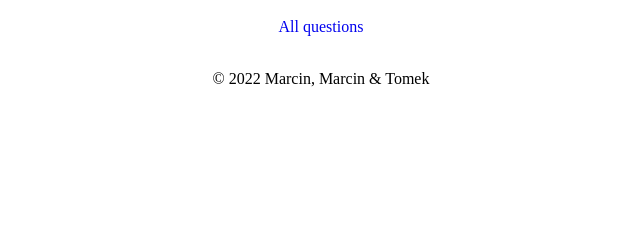
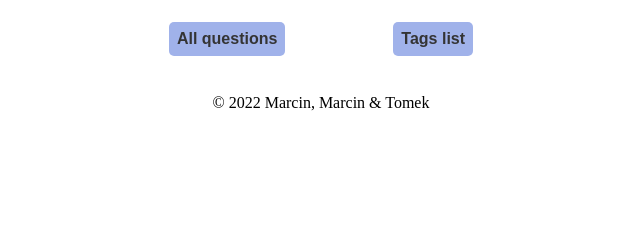
Before and after one commit to marcinstodolny/Ask-mate, a Flask app: template templates/search.html in a window 1280 px wide. Shown: the part 331-571 px from the top of the page, without its empty margins (319-959 px from the left). Run offline with Flask 2, Linux system fonts and the light colour scheme; the template is opened without the code that fills it, so the values that code supplies are empty.

Commit message:
added buttons to the search page - like on index

```diff
--- a/templates/search.html
+++ b/templates/search.html
@@ -75,7 +75,13 @@
             {% endfor %}
             </table><br>
         <div>
-            <a href="/list">All questions</a>
+            <form action="/list" method="post" style="display: inline-block">
+                <button type="submit">All questions</button>
+            </form>
+            <span class="tab"></span>
+            <form action="/tags" method="post" style="display: inline-block">
+                <button type="submit">Tags list</button>
+            </form>
         </div>
         <footer>
             <br>
```
